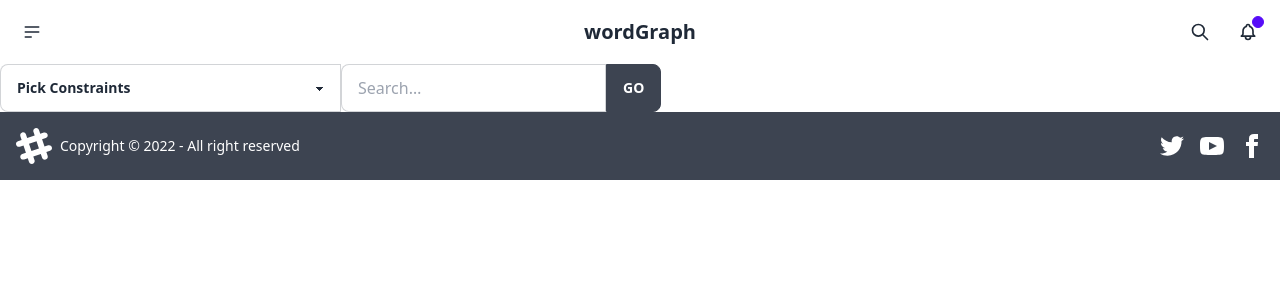
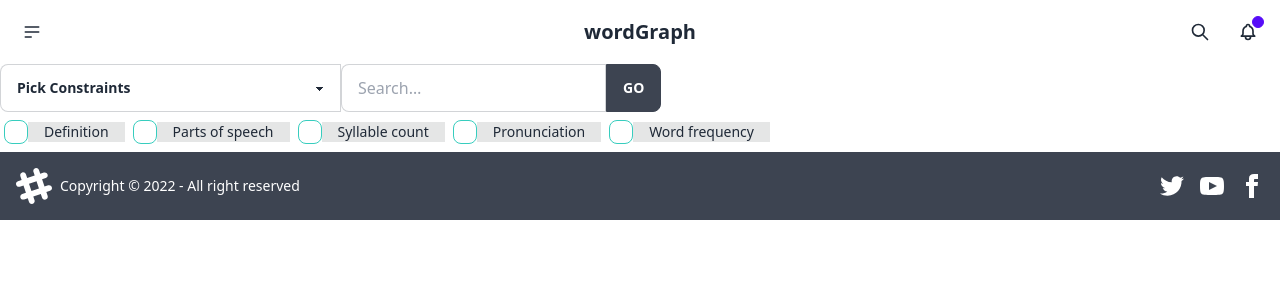
Before and after one commit to hasanTheBest/word-graph, a React (Create React App) app: page / in a window 1280 px wide. Shown: the top 300 px of the page. Built offline with nearby package versions, Linux system fonts and the light colour scheme.

Commit message:
word with meta field

```diff
--- a/src/Components/FormInput.jsx
+++ b/src/Components/FormInput.jsx
@@ -15,8 +15,26 @@ const searchWord = async (url) => {
 const FormInput = ({ setWords }) => {
   const { register, handleSubmit } = useForm();
   const onSubmitWordSearchForm = async (data) => {
+    console.log("form data", data);
+
+    // const metaQuery = Object.entries(data).filter(([key, value]) =>
+    //   key !== "word" || key !== "filter")
+
+    const metaQuery = { ...data }
+
+    for (const prop in metaQuery) {
+      if (prop === "word" || prop === "filter") {
+        delete metaQuery[prop]
+      }
+    }
+
+    const metaUri = metaQuery && Object.values(metaQuery).filter(val => val !== false).join(",")
+    console.log("metaQuery", metaQuery);
+
+
+
     const apiResponse = await searchWord(
-      BASE_URL + data.filter + "=" + data.word
+      metaUri ? BASE_URL + data.filter + "=" + data.word + "&md=" + metaUri : BASE_URL + data.filter + "=" + data.word
     );
 
     setWords(apiResponse);
@@ -71,6 +89,38 @@ const FormInput = ({ setWords }) => {
             </div>
           </div>
         </div>
+        <div className="input-group">
+          <div className="form-control">
+            <label className="cursor-pointer label">
+              <input type="checkbox" value="d" className="checkbox checkbox-accent" {...register("definition")} />
+              <span className="label-text">Definition</span>
+            </label>
+          </div>
+          <div className="form-control">
+            <label className="cursor-pointer label">
+              <input type="checkbox" value="p" className="checkbox checkbox-accent" {...register("partsOfSpeech")} />
+              <span className="label-text">Parts of speech</span>
+            </label>
+          </div>
+          <div className="form-control">
+            <label className="cursor-pointer label">
+              <input type="checkbox" value="s" className="checkbox checkbox-accent" {...register("syllableCount")} />
+              <span className="label-text">Syllable count</span>
+            </label>
+          </div>
+          <div className="form-control">
+            <label className="cursor-pointer label">
+              <input type="checkbox" value="r" className="checkbox checkbox-accent" {...register("pronunciation")} />
+              <span className="label-text">Pronunciation</span>
+            </label>
+          </div>
+          <div className="form-control">
+            <label className="cursor-pointer label">
+              <input type="checkbox" value="f" className="checkbox checkbox-accent" {...register("wordFrequency")} />
+              <span className="label-text">Word frequency</span>
+            </label>
+          </div>
+        </div>
       </div>
     </form>
   );
--- a/src/Components/SearchResultItem.jsx
+++ b/src/Components/SearchResultItem.jsx
@@ -1,11 +1,20 @@
 import React from "react";
 
-const SearchResultItem = (word) => {
+const SearchResultItem = ({ word: { word, defs, tags } }) => {
+  let meta = tags?.join(", ")
+  const definitions = defs?.map((def) => (
+    <li>{def}</li>
+  ))
   return (
     <div className="stat place-items-center">
-      <div className="stat-title">Downloads</div>
-      <div className="stat-value">31K</div>
-      <div className="stat-desc">From January 1st to February 1st</div>
+      {meta && (<div className="stat-title">{meta} </div>)}
+      <div className="stat-value">{word}</div>
+      {defs && (<div className="stat-desc">
+        <ol className="list-decimal">
+
+          {definitions}
+        </ol>
+      </div>)}
     </div>
   );
 };
```
